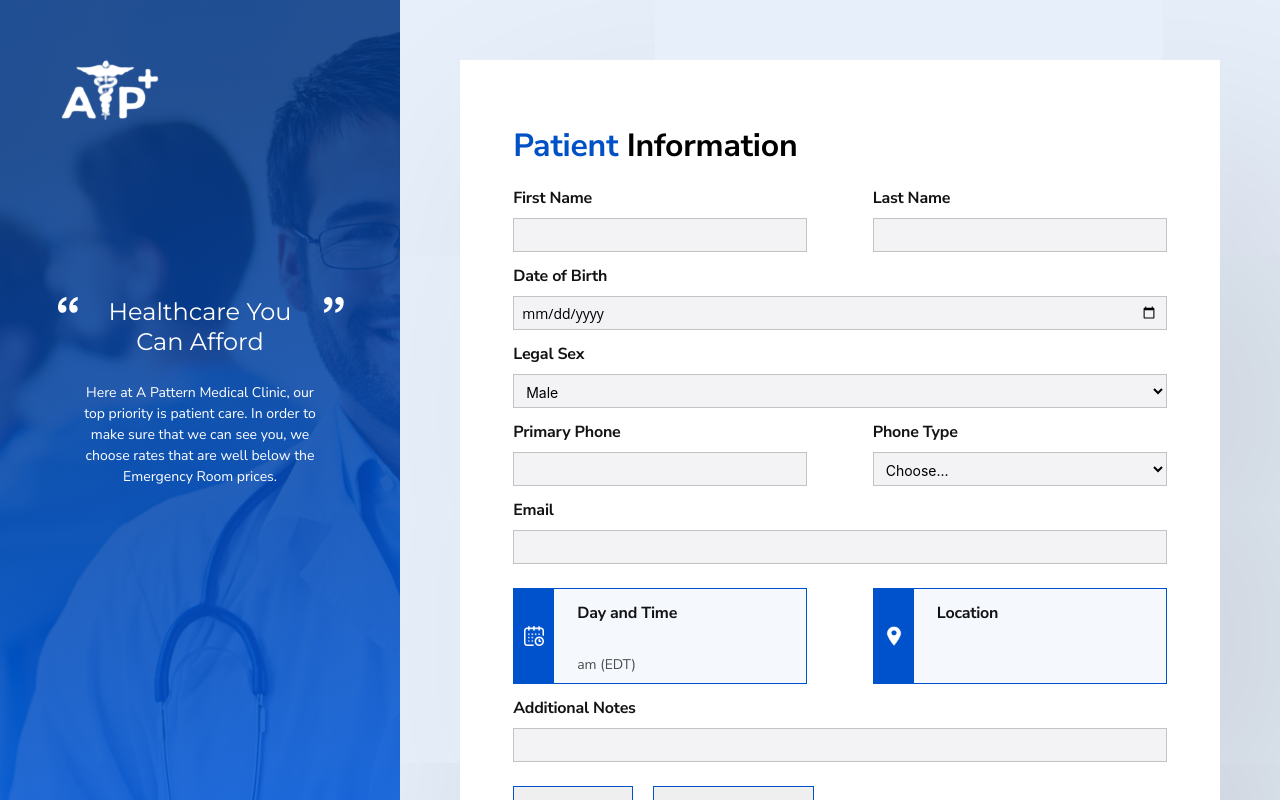
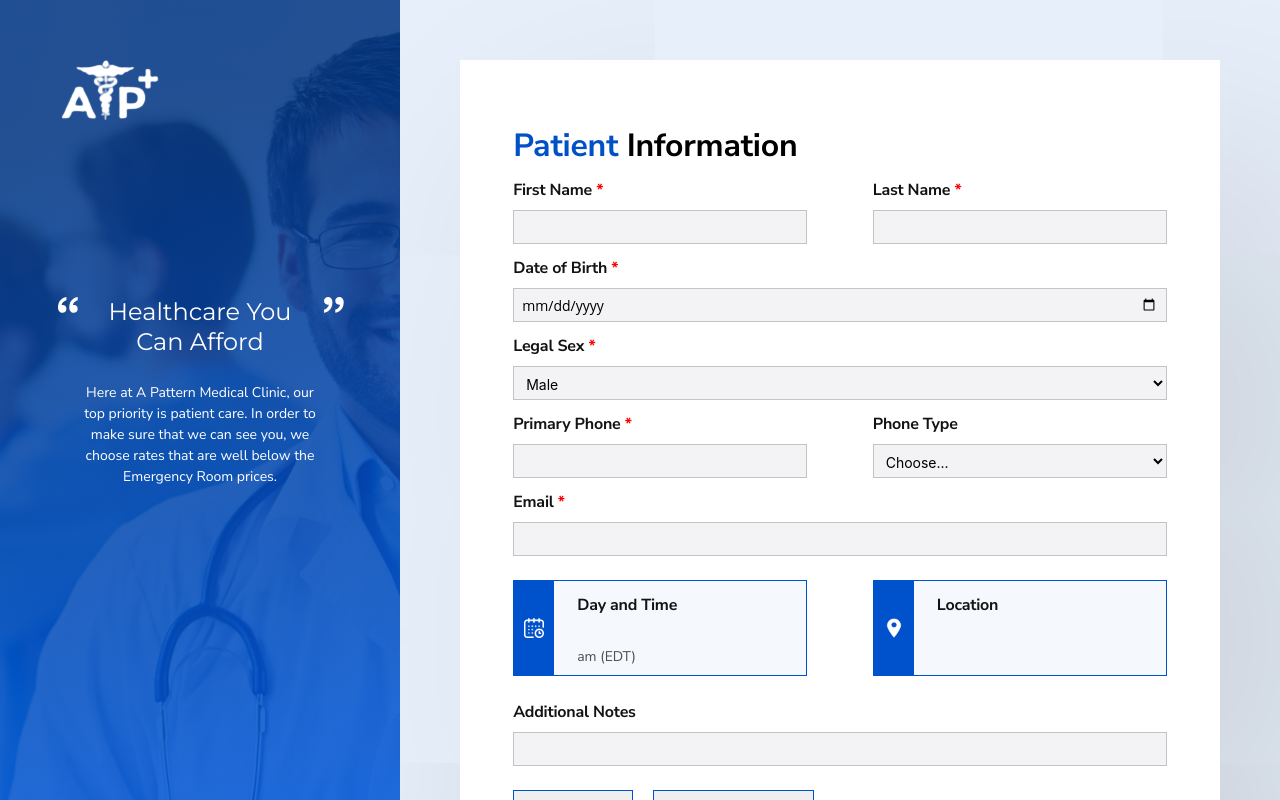
Before and after one commit to ashokkumar9892/appointment-patternclinic, a React (Create React App) app: page /schedulenew in a window 1280 px wide. Built offline with nearby package versions, Linux system fonts and the light colour scheme.

Commit message:
add required watch video validation all point done

```diff
--- a/src/component/reviewnew_appointment/index.js
+++ b/src/component/reviewnew_appointment/index.js
@@ -256,7 +256,7 @@ const ReviewAppoinmentNew = () => {
             <p>{patientContext.patientDetails.email}</p>
           </div>
         </div>
-        <div className="nameRow" style={{ marginTop: "24px" }}>
+        <div className="nameRow">
           <div className="dateTimeDiv">
             <div className="imageDiv">
               <img height={20} width={20} src={dateLogo} />
@@ -278,7 +278,7 @@ const ReviewAppoinmentNew = () => {
             </div>
           </div>
         </div>
-        <div className="nameRow" style={{ marginTop: "24px" }}>
+        <div className="nameRow" >
           <div className="dateTimeDiv">
             <div className="imageDiv">
               <img height={20} width={20} src={question} />
@@ -301,7 +301,7 @@ const ReviewAppoinmentNew = () => {
         </div>
         <div>
 
-          <div className="row" style={{ marginTop: "24px" }}>
+          <div className="row" style={{marginTop:"12px"}}>
             <div className="col-md-12">
               <p className="mb-0">
                 <strong>Additional Notes</strong>
--- a/src/component/scheduleAppointmentnew/index.js
+++ b/src/component/scheduleAppointmentnew/index.js
@@ -13,7 +13,6 @@ import moment from "moment";
 const ScheduleAppointmentNew = () => {
     const history = useHistory();
     const patientContext = useContext(PatientContext);
-    const [dateData, setDateData] = useState(1111);
     const [firstname, setFirstname] = useState("");
     const [lastname, setLastname] = useState("");
     const [dob, setDob] = useState("");
@@ -24,7 +23,6 @@ const ScheduleAppointmentNew = () => {
     const [additional, setAdditional] = useState("");
     const [sex, setSex] = useState("male");
     const [buttonloading, setButtonloading] = useState(false);
-    const [insuranceImage, setInsuranceImage] = useState("");
 
     var details = {
         firstname: firstname,
@@ -63,8 +61,6 @@ const ScheduleAppointmentNew = () => {
             alert("please enter valid email id");
         } else if (emailValidation()) {
             alert("please enter valid email id");
-        } else if (additional.length == 0) {
-            alert(" please enter requrired field  ");
         }
         else if (phonenumber()) {
             alert(" please enter valid mobile  number  ");
@@ -112,13 +108,11 @@ const ScheduleAppointmentNew = () => {
     }, []);
 
     function phonenumber() {
-
         var re = /^\(?([0-9]{3})\)?[-. ]?([0-9]{3})[-. ]?([0-9]{4})$/;
         if (!re.test(phone))
         {
            return true
         }
-
     }
 
     const ScheduleApi = () => {
@@ -181,9 +175,9 @@ const ScheduleAppointmentNew = () => {
                         <p> <span className="patientText"> Patient </span> <span className="informationText">Information </span> </p>
 
                     </div>
-                    <div className="nameRow" style={{ marginTop: "24px" }}>
+                    <div className="nameRow" >
                         <div className="width45">
-                            <p className="labelName">First Name</p>
+                            <p className="labelName">First Name <span style={{color:"red"}}>*</span></p>
                             <input
                                 className="inputBox"
                                 type="text"
@@ -195,7 +189,7 @@ const ScheduleAppointmentNew = () => {
                             />
                         </div>
                         <div className="width45">
-                            <p className="labelName">Last Name</p>
+                            <p className="labelName">Last Name <span style={{color:"red"}}>*</span></p>
                             <input className="inputBox"
                                 type="text"
                                 value={lastname}
@@ -207,7 +201,7 @@ const ScheduleAppointmentNew = () => {
                         </div>
                     </div>
                     <div style={{ marginTop: "12px" }}>
-                        <p className="labelName"> Date of Birth</p>
+                        <p className="labelName"> Date of Birth <span style={{color:"red"}}>*</span></p>
                         <input className="inputBox"
                             type="date"
                             name="name"
@@ -218,7 +212,7 @@ const ScheduleAppointmentNew = () => {
 
                     </div>
                     <div style={{ marginTop: "12px" }}>
-                        <p className="labelName"> Legal Sex</p>
+                        <p className="labelName"> Legal Sex <span style={{color:"red"}}>*</span></p>
                         <select
                             className="inputBox"
                             onChange={(e) => setSex(e.target.value)}
@@ -231,7 +225,7 @@ const ScheduleAppointmentNew = () => {
                     </div>
                     <div className="nameRow" style={{ marginTop: "12px" }}>
                         <div className="width45">
-                            <p className="labelName">Primary Phone</p>
+                            <p className="labelName">Primary Phone <span style={{color:"red"}}>*</span></p>
                             <input className="inputBox"
                                 type="number"
                                 name="name"
@@ -252,7 +246,7 @@ const ScheduleAppointmentNew = () => {
                         </div>
                     </div>
                     <div style={{ marginTop: "12px" }}>
-                        <p className="labelName">Email</p>
+                        <p className="labelName">Email <span style={{color:"red"}}>*</span></p>
                         <input className="inputBox"
                             type="email"
                             name="name"
@@ -263,7 +257,7 @@ const ScheduleAppointmentNew = () => {
                         />
 
                     </div>
-                    <div className="nameRow" style={{ marginTop: "24px" }}>
+                    <div className="nameRow" >
                         <div className="dateTimeDiv">
                             <div className="imageDiv">
                                 <img height={20} width={20} src={dateLogo} />
@@ -290,7 +284,7 @@ const ScheduleAppointmentNew = () => {
                             </div>
                         </div>
                     </div>
-                    <div style={{ marginTop: "12px" }}>
+                    <div style={{ marginTop: "24px" }}>
                         <p className="labelName">Additional Notes</p>
                         <input className="inputBox"
                             value={additional}
--- a/src/component/scheduleAppointmentnew/shedule_appointmentnew.css
+++ b/src/component/scheduleAppointmentnew/shedule_appointmentnew.css
@@ -56,6 +56,7 @@
     display: flex;
     flex-direction: row;
     justify-content: space-between;
+
 }
 
 .labelName {
@@ -98,6 +99,7 @@
     height: 96px;
     display: flex;
     flex-direction: row;
+    margin-top: 24px;
 }
 
 .imageDiv {
--- a/src/component/view_appointment/ViewAppointment.js
+++ b/src/component/view_appointment/ViewAppointment.js
@@ -122,8 +122,8 @@ const ViewAppointment = () => {
         {videoComplete !== true ?
           <div className="text-center">
             <div className="confetti-wrapper">
-              <img className="left" style={{marginLeft:"-75px"}} src="/confetti2.gif" alt="" />
-              <img className="right" style={{marginRight:"-75px"}} src="/confetti1.gif" alt="" />
+              <img className="left"  src="/confetti2.gif" alt="" />
+              <img className="right"  src="/confetti1.gif" alt="" />
             </div>
             {/* <Confetti active={showConfetti} config={config} /> */}
             <h2 className="appointment-title">Congratulations!</h2>
--- a/src/component/view_appointment/appointment.css
+++ b/src/component/view_appointment/appointment.css
@@ -20,7 +20,7 @@
 
 }
 
-.labelList{
+.labelList {
     padding-top: 12px;
     padding-left: 23px;
     display: flex;
@@ -71,7 +71,7 @@
 .confetti-wrapper img {
     position: absolute;
     top: 0;
-    max-height: 200px;
+    max-height: 145px;
     max-width: 50%;
 }
 
@@ -114,7 +114,21 @@
         font-size: 35px;
     }
 
+    .confetti-wrapper img.left {
+        margin-left: -75px;
+    }
+
+    .confetti-wrapper img.right {
+        margin-right: -75px;
+    }
+
     .appointment-subtitle {
         font-size: 18px;
     }
 }
+
+@media (max-width: 978px) {
+    .watchtext {
+        font-size: 14px;
+    }
+}
```
